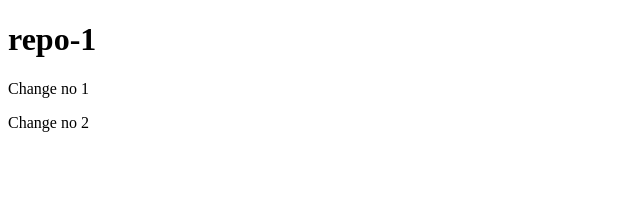
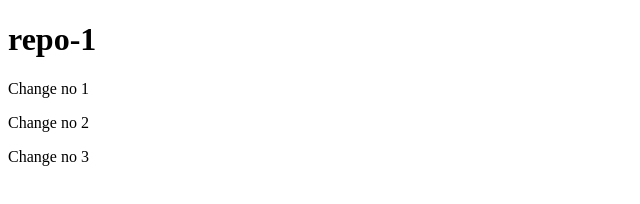
Before and after one commit to SamitRaiyan/repo-1, a plain HTML site: page index.html in a window 1280 px wide. Shown: the full height of the page, 0-640 px from the left. Drawn offline with Linux system fonts and the light colour scheme.

Commit message:
repo-1 3rd change

```diff
--- a/index.html
+++ b/index.html
@@ -9,5 +9,6 @@
     <h1>repo-1</h1>
     <div><p>Change no 1</p></div>
     <div><p>Change no 2</p></div>
+    <div><p>Change no 3</p></div>
 </body>
 </html>
```
